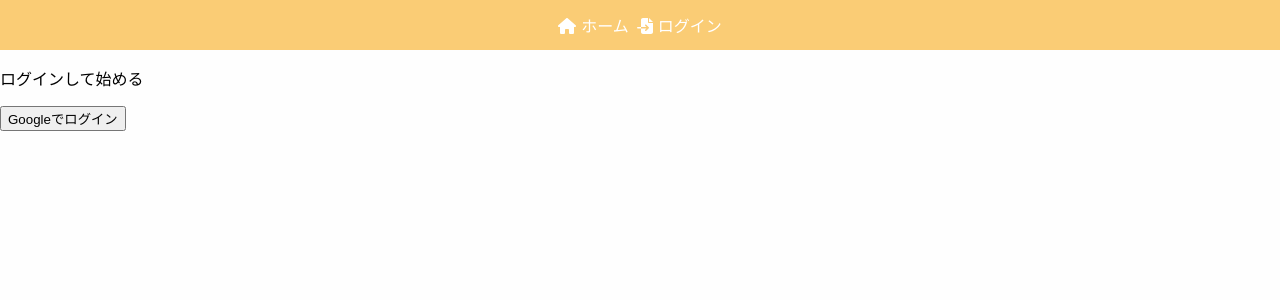
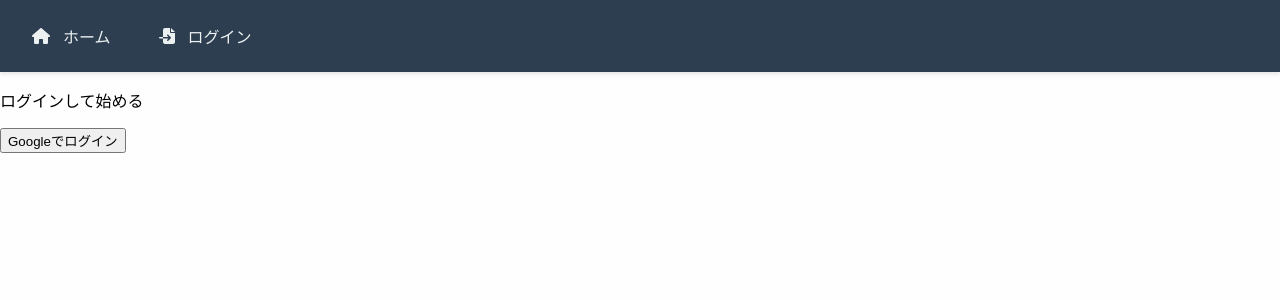
Before and after one commit to yuy5719823/tsunagaru-blog, a React (Create React App) app: page /login in a window 1280 px wide. Shown: the top 300 px of the page. Built offline with nearby package versions, Linux system fonts and the light colour scheme.

Commit message:
ログインしたユーザーを表示するように修正

```diff
--- a/src/components/NavBar.css
+++ b/src/components/NavBar.css
@@ -1,20 +1,35 @@
 nav {
+  background-color: #2c3e50;
+  padding: 1em;
   display: flex;
-  justify-content: center;
   align-items: center;
-  height: 50px;
-  gap: 8px;
-  background-color: rgb(250, 204, 117);
+  gap: 1em;
+  box-shadow: 0 2px 4px rgba(0, 0, 0, 0.1);
 }
 
 nav a {
+  color: #ecf0f1;
   text-decoration: none;
-  color: white;
+  display: flex;
+  align-items: center;
+  gap: 0.5em;
+  padding: 0.5em 1em;
+  border-radius: 4px;
+  transition: all 0.3s ease;
 }
 
 nav a:hover {
-  color: cadetblue;
-  transition: all 0.3s;
+  background-color: #34495e;
+  color: #3498db;
+}
+
+.username {
+  margin-right: auto;
+  font-weight: bold;
+  color: #3498db;
+  padding: 0.5em 1em;
+  background-color: rgba(255, 255, 255, 0.1);
+  border-radius: 4px;
 }
 
 nav svg {
--- a/src/components/NavBar.js
+++ b/src/components/NavBar.js
@@ -3,6 +3,7 @@ import { Link } from "react-router-dom";
 import "./NavBar.css";
 import { FontAwesomeIcon } from "@fortawesome/react-fontawesome";
 import { faHouse, faFilePen, faArrowRightToFile } from "@fortawesome/free-solid-svg-icons";
+import { auth } from "../firebase";
 
 export const NavBar = ({ isAuth }) => {
   return (
@@ -18,10 +19,15 @@ export const NavBar = ({ isAuth }) => {
         </Link>
       )}
       {isAuth ? (
-        <Link to="/logout">
-          <FontAwesomeIcon icon={faArrowRightToFile} />
-          ログアウト
-        </Link>
+        <>
+          <span className="username">
+            {auth.currentUser?.displayName || "ユーザー"}
+          </span>
+          <Link to="/logout">
+            <FontAwesomeIcon icon={faArrowRightToFile} />
+            ログアウト
+          </Link>
+        </>
       ) : (
         <Link to="/login">
           <FontAwesomeIcon icon={faArrowRightToFile} />
```
